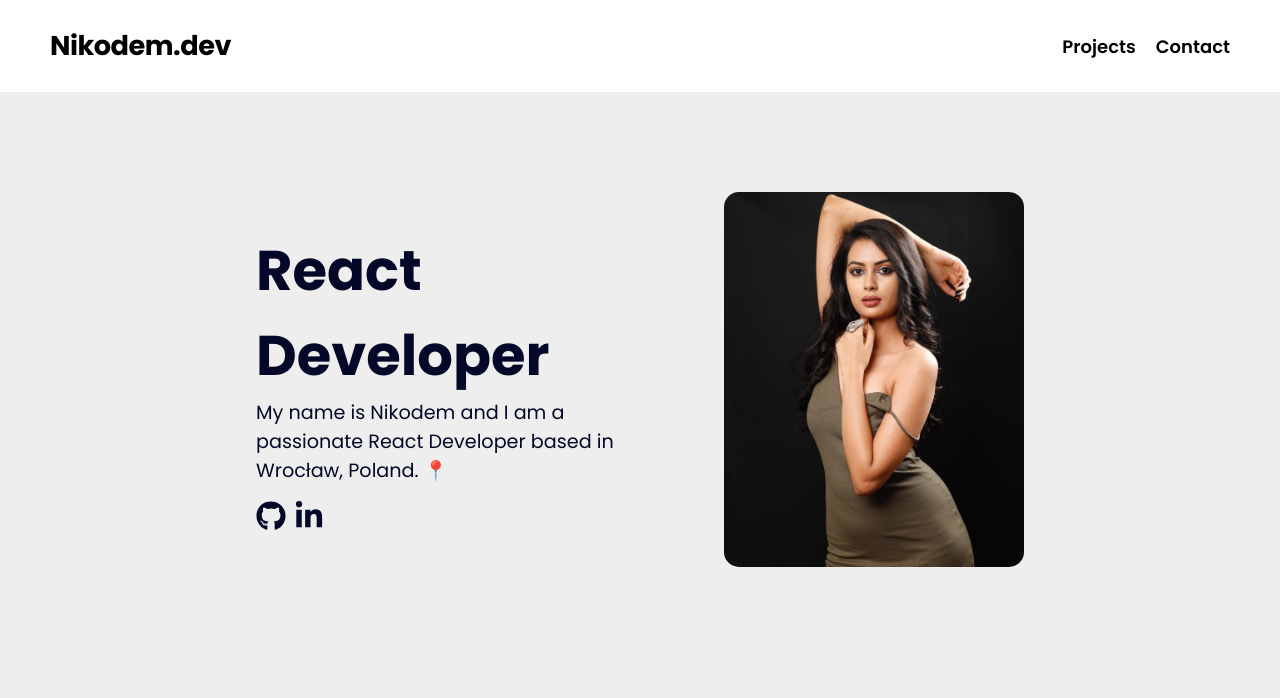
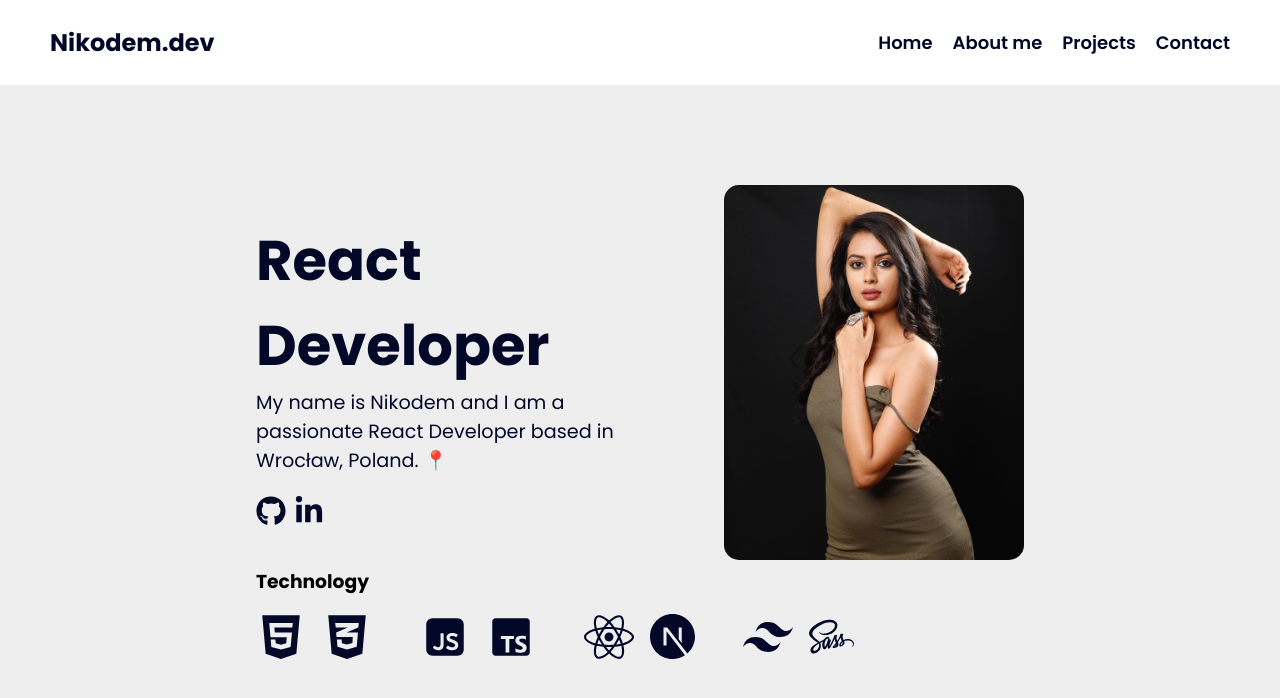
Before and after one commit to nikodemgodek/nikodemdev, a React (Create React App) app: page / in a window 1280 px wide. Shown: the top 698 px of the page. Built offline with nearby package versions, Linux system fonts and the light colour scheme; a web font is replaced by a local one.

Commit message:
In progress: Home

```diff
--- a/src/App.js
+++ b/src/App.js
@@ -1,21 +1,36 @@
 import './App.scss';
 import { FaGithub } from "react-icons/fa";
 import { FaLinkedinIn } from "react-icons/fa";
+import { RxHamburgerMenu } from "react-icons/rx";
+
+import { FaHtml5 } from "react-icons/fa";
+import { FaCss3Alt } from "react-icons/fa";
+
+import { RiJavascriptFill } from "react-icons/ri";
+import { BiLogoTypescript } from "react-icons/bi";
+
+import { FaReact } from "react-icons/fa";
+import { SiNextdotjs } from "react-icons/si";
+
+import { FaSass } from "react-icons/fa";
+import { SiTailwindcss } from "react-icons/si";
 
 function App() {
   return (
     <div className="App">
         <nav className="navbar-container">
-          <p>Nikodem.dev</p>
+          <h1>Nikodem.dev</h1>
           <ul>
-            <li>
-              <a href="#linch">Projects</a>
-            </li>
-            <li>
-              <a href="#xd">Contact</a>
-            </li>
+            <li><a href="#home">Home</a></li>
+            <li><a href="#aboutme">About me</a></li>
+            <li><a href="#projects">Projects</a></li>
+            <li><a href="#contact">Contact</a></li>
           </ul>
+          <div className="hamburger">
+            <RxHamburgerMenu />
+          </div>
         </nav>
+        <div className="wrapper">
           <div className="container">
             <div className="about">
               <div>
@@ -40,6 +55,36 @@ function App() {
               </div>
             </div>
           </div>
+          <div className="technology">
+            <h3>Technology</h3>
+            <div className="items">
+
+              <div className="item-group">
+                <FaHtml5 className="item" size={50} />
+                <FaCss3Alt className="item" size={50} />
+              </div>
+              <div className="item-group">
+                <RiJavascriptFill className="item" size={50} />
+                <BiLogoTypescript className="item" size={50} />
+              </div>
+              <div className="item-group">
+                <FaReact className="item" size={50} />
+                <SiNextdotjs className="item" size={45} />
+              </div>
+              <div className="item-group">
+                <SiTailwindcss className="item" size={50} />
+                <FaSass className="item" size={45} />
+              </div>
+
+            </div>
+          </div>
+        </div>
+        <div className="wrapper">
+          <div className="container">
+
+          </div>
+        </div>
+
     </div>
   );
 }
--- a/src/App.scss
+++ b/src/App.scss
@@ -26,16 +26,41 @@ $primary-hover-color: green;
         display: flex;
         flex-direction: row;
         justify-content: space-between;
+        align-items: center;
         background-color: $primary-navbar-color;
         padding: 25px 50px;
         box-shadow: 1px 1px 1px #eeeeee;
+
+        h1 {
+            color: $primary-font-color;
+        }
 
         p {
             font-size: 1.7rem;
             font-weight: bold;
             letter-spacing: -.5px;
         }
+
+        .hamburger {
+            display: none;
+            font-size: 1.8rem;
+            transition: all .15s ease-in-out;
+            @media (max-width: 991px) {
+                display: flex;
+                justify-content: center;
+                align-items: center;
+            }
+        }
+
+        .hamburger:hover {
+            cursor: pointer;
+            color: $primary-hover-color;
+        }
+
         ul {
+            @media (max-width: 991px) {
+                display: none;
+            }
 
             display: flex;
             flex-direction: row;
@@ -47,7 +72,7 @@ $primary-hover-color: green;
                 margin-left: 20px;
                 margin-right: 0px;
                 a {
-                    color: black;
+                    color: $primary-font-color;
                     text-decoration: none;
                     transition: all 0.15s ease-in-out;
                 }
@@ -61,13 +86,71 @@ $primary-hover-color: green;
         }
     }
 
+    .wrapper {
+        display: flex;
+        flex-direction: column;
+        align-items: flex-start;
+        justify-content: center;
+        margin-top: 100px;
+        padding: 0 20%;
+
+        @media (max-width: 991px) {
+            align-items: center;
+
+        }
+    }
+
+    .technology {
+
+
+        h1 {
+            color: $primary-font-color;
+        }
+        @media (max-width: 991px) {
+            display: flex;
+            flex-direction: column;
+            align-items: center;
+            justify-content: center;
+            margin-top: 2rem;
+        }
+
+        .items {
+            display: flex;
+            flex-direction: row;
+            align-items: center;
+            margin-top: 1rem;
+
+            @media (max-width: 991px) {
+                flex-direction: column;
+            }
+
+            .item {
+                margin-right: 1rem;
+                color: $primary-font-color;
+                display: flex;
+                align-items: center;
+                justify-content: center;
+            }
+
+            .item-group {
+                display: flex;
+                flex-direction: row;
+                justify-content: center;
+                align-items: center;
+                margin-right: 2rem;
+
+                @media (max-width: 991px) {
+                    margin-right: 0;
+                    margin-top: 1.3rem;
+                }
+            }
+        }
+    }
     .container {
         display: flex;
         flex-direction: row;
         align-items: center;
         justify-content: space-between;
-        margin-top: 100px;
-        padding: 0 20%;
 
         @media (max-width: 991px) {
             flex-direction: column-reverse;
@@ -115,7 +198,7 @@ $primary-hover-color: green;
         }
 
         .icons-container {
-            margin-top: 1rem;
+            margin-top: 1.3rem;
             display: flex;
             flex-direction: row;
             align-items: center;
@@ -136,4 +219,13 @@ $primary-hover-color: green;
             }
         }
     }
+
+    .projects {
+        display: flex;
+        flex-direction: column;
+        align-items: center;
+        justify-content: center;
+        margin-top: 100px;
+        padding: 0 20%;
+    }
 }
```
Lines whose indentation alone changed are shown as unchanged.
